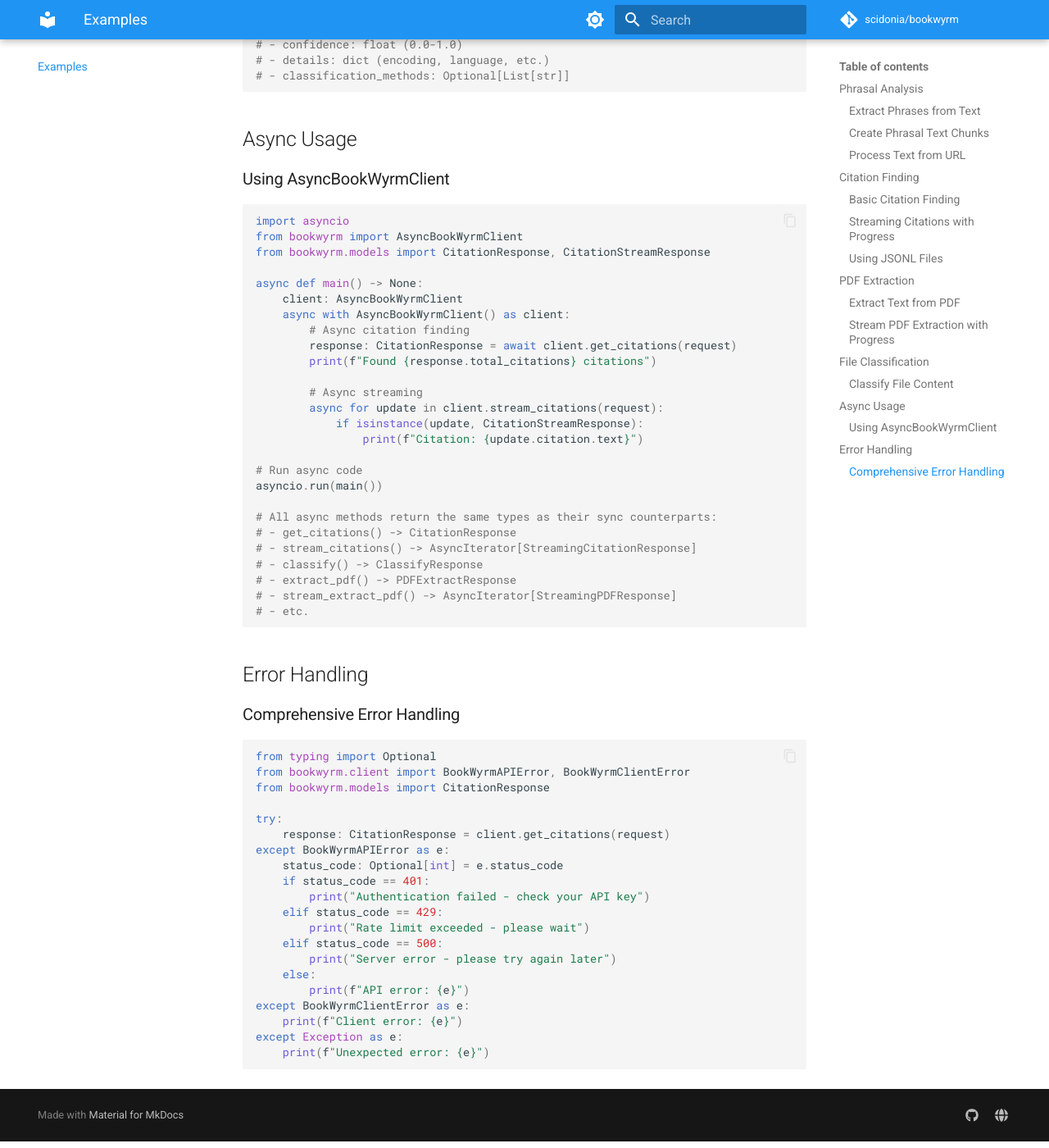
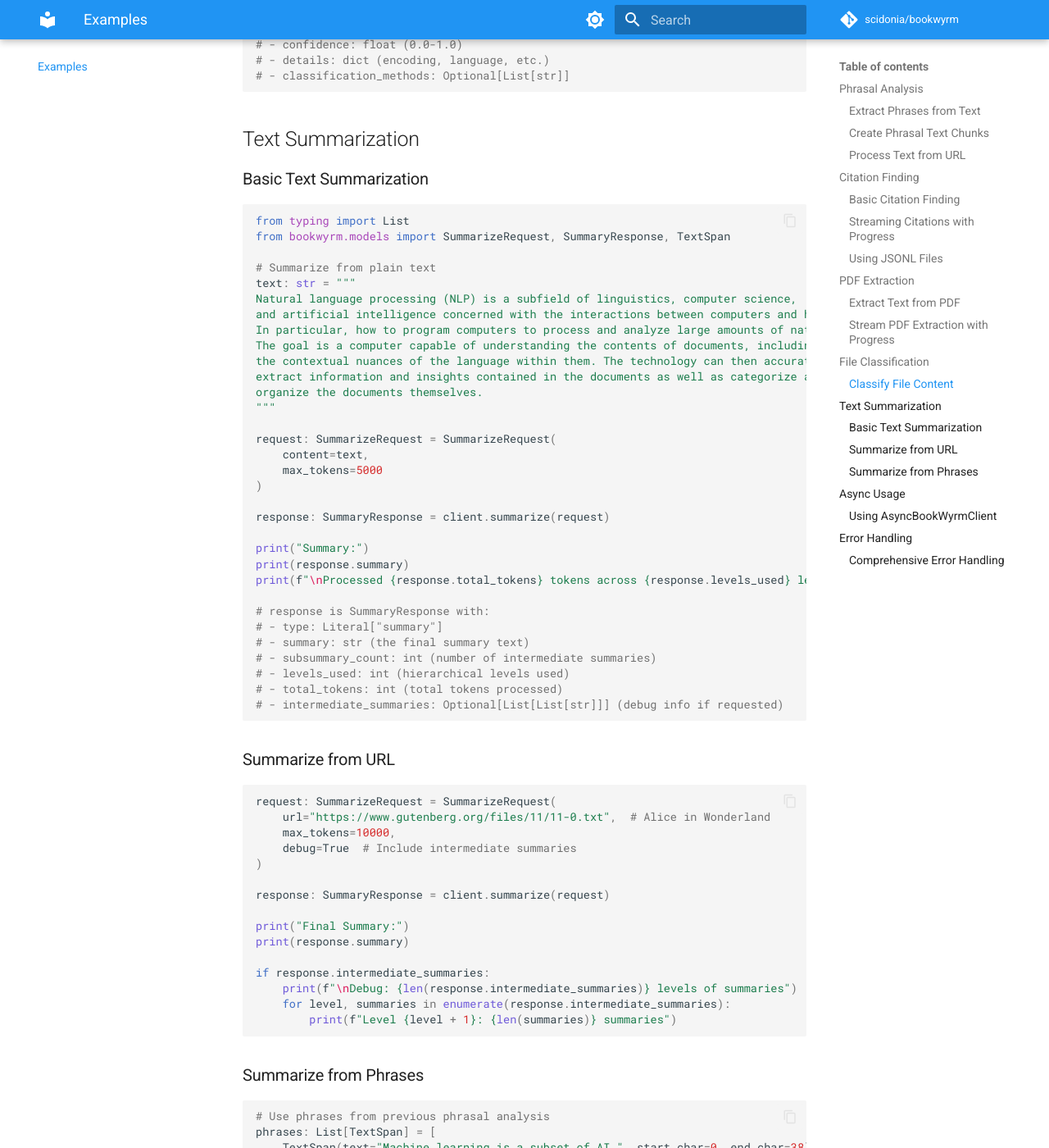
Before and after one commit to scidonia/bookwyrm-client, an MkDocs documentation site: the page built from docs/examples.md, in a window 1280 px wide and 1400 px high, scrolled down 6825 px. Shown: the whole window at 82% size. Built offline with MkDocs 1.6.1 and Material for MkDocs 9.7.7, drawn with Linux system fonts in a browser that asks for light colours; comment, search, counter and statistics services are not loaded; some of the changed text lies outside the part shown.

Commit message:
docs: add text summarization examples with multiple input methods
Co-authored-by: aider (anthropic/claude-sonnet-4-20250514) <aider@aider.chat>

````diff
--- a/docs/examples.md
+++ b/docs/examples.md
@@ -347,6 +347,85 @@ if response.classification.details:
 # - classification_methods: Optional[List[str]]
 ```
 
+## Text Summarization
+
+### Basic Text Summarization
+
+```python
+from typing import List
+from bookwyrm.models import SummarizeRequest, SummaryResponse, TextSpan
+
+# Summarize from plain text
+text: str = """
+Natural language processing (NLP) is a subfield of linguistics, computer science,
+and artificial intelligence concerned with the interactions between computers and human language.
+In particular, how to program computers to process and analyze large amounts of natural language data.
+The goal is a computer capable of understanding the contents of documents, including
+the contextual nuances of the language within them. The technology can then accurately
+extract information and insights contained in the documents as well as categorize and
+organize the documents themselves.
+"""
+
+request: SummarizeRequest = SummarizeRequest(
+    content=text,
+    max_tokens=5000
+)
+
+response: SummaryResponse = client.summarize(request)
+
+print("Summary:")
+print(response.summary)
+print(f"\nProcessed {response.total_tokens} tokens across {response.levels_used} levels")
+
+# response is SummaryResponse with:
+# - type: Literal["summary"]
+# - summary: str (the final summary text)
+# - subsummary_count: int (number of intermediate summaries)
+# - levels_used: int (hierarchical levels used)
+# - total_tokens: int (total tokens processed)
+# - intermediate_summaries: Optional[List[List[str]]] (debug info if requested)
+```
+
+### Summarize from URL
+
+```python
+request: SummarizeRequest = SummarizeRequest(
+    url="https://www.gutenberg.org/files/11/11-0.txt",  # Alice in Wonderland
+    max_tokens=10000,
+    debug=True  # Include intermediate summaries
+)
+
+response: SummaryResponse = client.summarize(request)
+
+print("Final Summary:")
+print(response.summary)
+
+if response.intermediate_summaries:
+    print(f"\nDebug: {len(response.intermediate_summaries)} levels of summaries")
+    for level, summaries in enumerate(response.intermediate_summaries):
+        print(f"Level {level + 1}: {len(summaries)} summaries")
+```
+
+### Summarize from Phrases
+
+```python
+# Use phrases from previous phrasal analysis
+phrases: List[TextSpan] = [
+    TextSpan(text="Machine learning is a subset of AI.", start_char=0, end_char=38),
+    TextSpan(text="It uses algorithms to learn from data.", start_char=39, end_char=77),
+    TextSpan(text="Deep learning uses neural networks.", start_char=78, end_char=113),
+    # ... more phrases
+]
+
+request: SummarizeRequest = SummarizeRequest(
+    phrases=phrases,
+    max_tokens=2000
+)
+
+response: SummaryResponse = client.summarize(request)
+print(response.summary)
+```
+
 ## Async Usage
 
 ### Using AsyncBookWyrmClient
````
